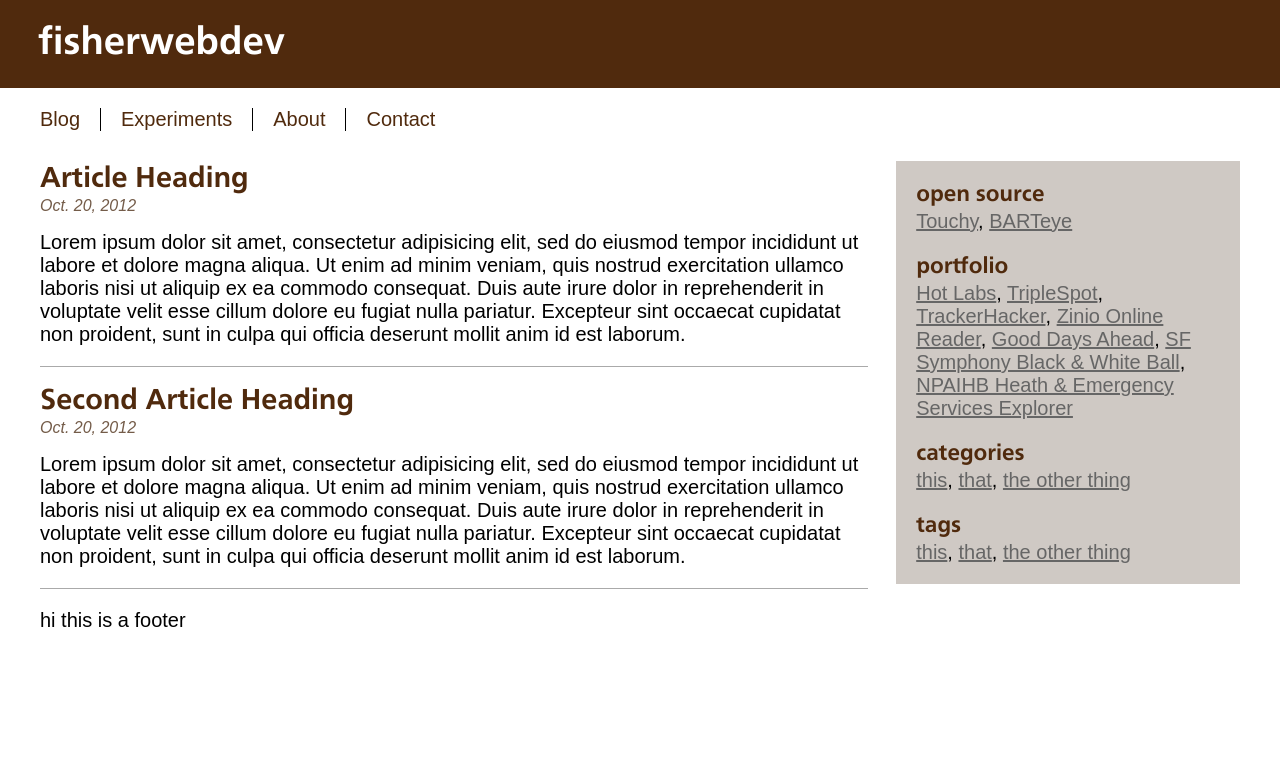
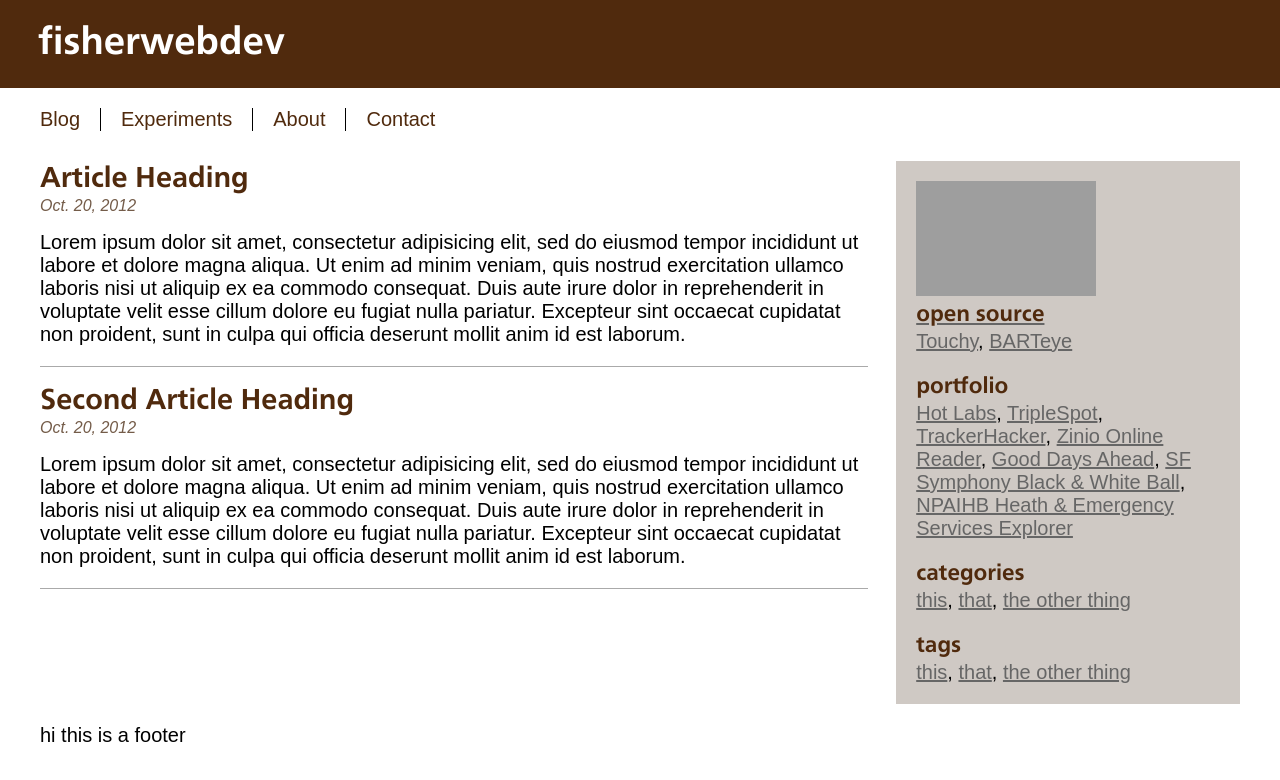
Before and after one commit to fisherwebdev/fisherwebdev.github.com, a plain HTML site: page index.html in a window 1280 px wide. Drawn offline with Linux system fonts and the light colour scheme; grey boxes are pictures that could not be loaded; a web font is replaced by a local one.

Commit message:
sxsw badge thingy

```diff
--- a/index.html
+++ b/index.html
@@ -65,6 +65,9 @@
     </div>
     <div class="col" id="col_2">
       <aside>
+        <a href="#"><img src="http://sxsw.com/sites/default/files/web_tile_IA_Workshop_13.jpg" width="180" height="115" />
+      </aside>
+      <aside>
         <h3>open source</h3>
         <p>
           <a href="#">Touchy</a>, <a href="#">BARTeye</a>
```
